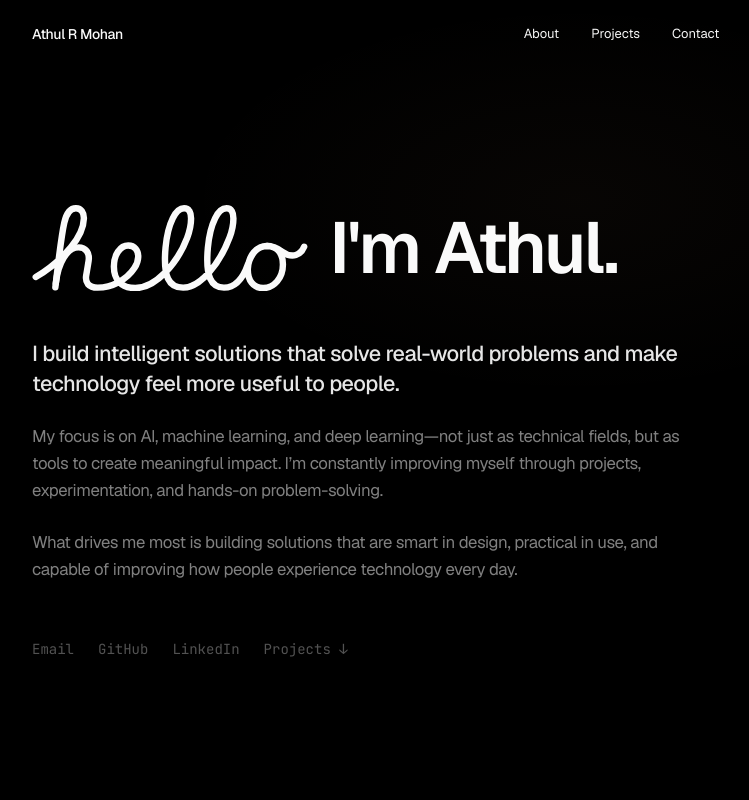
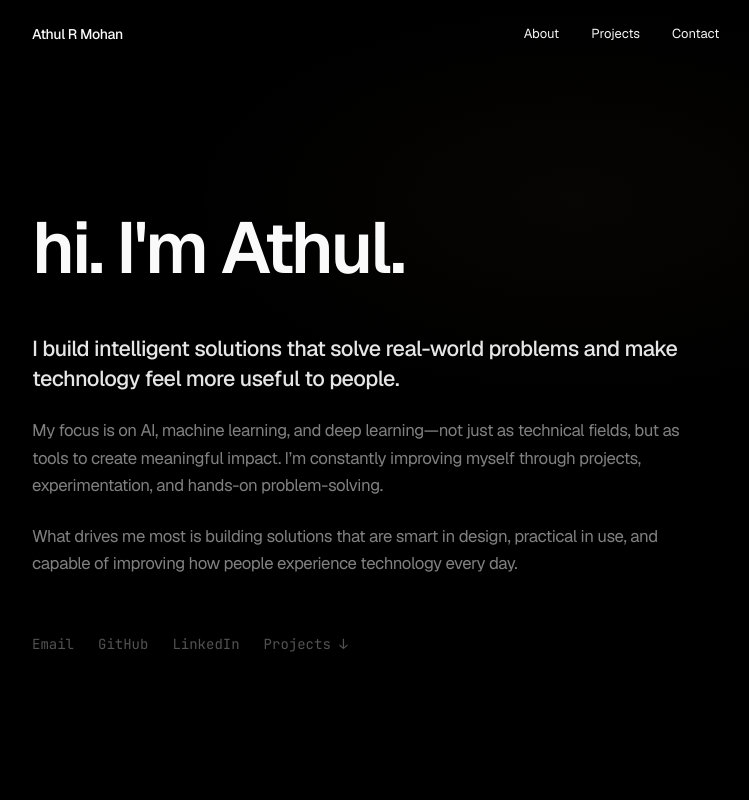
Before and after one commit to AthulRm18/athul-portfolio, a Next.js app: page / in a window 1280 px wide. Shown: the top 800 px of the page, without its empty margins (64-813 px from the left). Built offline with nearby package versions, Linux system fonts and the light colour scheme.

Commit message:
fix: remove apple hello component, animate Athul only on first visit

```diff
--- a/src/components/about/AboutSection.tsx
+++ b/src/components/about/AboutSection.tsx
@@ -2,13 +2,20 @@
 
 import { motion } from "framer-motion";
 import Link from "next/link";
-import { useState } from "react";
+import { useState, useEffect } from "react";
 import { stagger } from "@/lib/motion";
 import { site, gmailComposeUrl } from "@/lib/data/site";
-import { AppleHelloEffectEnglish } from "@/components/apple-hello-effect-english";
 
 export function AboutSection() {
-  const [showName, setShowName] = useState(false);
+  const [isFirstVisit, setIsFirstVisit] = useState(true);
+
+  useEffect(() => {
+    if (sessionStorage.getItem("athulAnimated")) {
+      setIsFirstVisit(false);
+    } else {
+      sessionStorage.setItem("athulAnimated", "true");
+    }
+  }, []);
 
   return (
     <section
@@ -25,17 +32,16 @@ export function AboutSection() {
           variants={stagger.item}
           className="flex flex-wrap items-center gap-[0.3em] mb-4 text-[clamp(2.75rem,7vw,4.5rem)] font-semibold tracking-[-0.04em] leading-[1.05]"
         >
-          <AppleHelloEffectEnglish
-            className="h-[1.2em] text-fg"
-            durationScale={1.1}
-            onAnimationComplete={() => setShowName(true)}
-          />
           <div className="flex items-center whitespace-nowrap">
-            I&apos;m&nbsp;
+            hi. I&apos;m&nbsp;
             <motion.span
               initial={{ opacity: 0, filter: "blur(10px)", y: 10 }}
-              animate={showName ? { opacity: 1, filter: "blur(0px)", y: 0 } : {}}
-              transition={{ duration: 1.2, ease: "easeOut" }}
+              animate={{ opacity: 1, filter: "blur(0px)", y: 0 }}
+              transition={{
+                duration: isFirstVisit ? 1.2 : 0,
+                ease: "easeOut",
+                delay: isFirstVisit ? 0.3 : 0
+              }}
               className="inline-block hover:text-white transition-colors"
             >
               Athul.
--- a/src/components/apple-hello-effect-english.tsx
+++ /dev/null
@@ -1,84 +0,0 @@
-"use client"
-
-import type { ComponentProps } from "react"
-import type { TargetAndTransition } from "motion/react"
-import { motion } from "motion/react"
-
-import { cn } from "@/lib/utils"
-
-const initialProps: TargetAndTransition = {
-  pathLength: 0,
-  opacity: 0,
-}
-
-const animateProps: TargetAndTransition = {
-  pathLength: 1,
-  opacity: 1,
-}
-
-export type AppleHelloEffectEnglishProps = Omit<
-  ComponentProps<typeof motion.svg>,
-  "durationScale" | "onAnimationComplete"
-> & {
-  /**
-   * Scales the duration and delay of the handwriting animation.
-   * Values below 1 speed up, values above 1 slow down.
-   * @defaultValue 1
-   */
-  durationScale?: number
-  /** Called when the full handwriting animation completes. */
-  onAnimationComplete?: () => void
-}
-
-export function AppleHelloEffectEnglish({
-  className,
-  durationScale = 1,
-  onAnimationComplete,
-  ...props
-}: AppleHelloEffectEnglishProps) {
-  const calc = (x: number) => x * durationScale
-
-  return (
-    <motion.svg
-      className={cn("h-20", className)}
-      xmlns="http://www.w3.org/2000/svg"
-      viewBox="0 0 638 200"
-      fill="none"
-      stroke="currentColor"
-      strokeWidth="14.8883"
-      strokeLinecap="round"
-      initial={{ opacity: 1 }}
-      exit={{ opacity: 0 }}
-      transition={{ duration: 0.5 }}
-      {...props}
-    >
-      <title>hello</title>
-
-      {/* h1 */}
-      <motion.path
-        d="M8.69214 166.553C36.2393 151.239 61.3409 131.548 89.8191 98.0295C109.203 75.1488 119.625 49.0228 120.122 31.0026C120.37 17.6036 113.836 7.43883 101.759 7.43883C88.3598 7.43883 79.9231 17.6036 74.7122 40.9363C69.005 66.5793 64.7866 96.0036 54.1166 190.356"
-        initial={initialProps}
-        animate={animateProps}
-        transition={{
-          duration: calc(0.8),
-          ease: "easeInOut",
-          opacity: { duration: 0.4 },
-        }}
-      />
-
-      {/* h2, ello */}
-      <motion.path
-        d="M55.1624 181.135C60.6251 133.114 81.4118 98.0479 107.963 98.0479C123.844 98.0479 133.937 110.703 131.071 128.817C129.457 139.487 127.587 150.405 125.408 163.06C122.869 178.941 130.128 191.348 152.122 191.348C184.197 191.348 219.189 173.523 237.097 145.915C243.198 136.509 245.68 128.073 245.928 119.884C246.176 104.996 237.739 93.8296 222.851 93.8296C203.992 93.8296 189.6 115.17 189.6 142.465C189.6 171.745 205.481 192.341 239.208 192.341C285.066 192.341 335.86 137.292 359.199 75.8585C365.788 58.513 368.26 42.4065 368.26 31.1512C368.26 17.8057 364.042 7.55823 352.131 7.55823C340.469 7.55823 332.777 16.6141 325.829 30.9129C317.688 47.4967 311.667 71.4162 309.203 98.4549C303 166.301 316.896 191.348 349.936 191.348C390 191.348 434.542 135.534 457.286 75.6686C463.803 58.513 466.275 42.4065 466.275 31.1512C466.275 17.8057 462.057 7.55823 450.146 7.55823C438.484 7.55823 430.792 16.6141 423.844 30.9129C415.703 47.4967 409.682 71.4162 407.218 98.4549C401.015 166.301 414.911 191.348 444.416 191.348C473.874 191.348 489.877 165.67 499.471 138.402C508.955 111.447 520.618 94.8221 544.935 94.8221C565.035 94.8221 580.916 109.71 580.916 137.75C580.916 168.768 560.792 192.093 535.362 192.341C512.984 192.589 498.285 174.475 499.774 147.179C501.511 116.907 519.873 94.8221 543.943 94.8221C557.839 94.8221 569.51 100.999 578.682 107.725C603.549 125.866 622.709 114.656 630.047 96.7186"
-        initial={initialProps}
-        animate={animateProps}
-        transition={{
-          duration: calc(2.8),
-          ease: "easeInOut",
-          delay: calc(0.7),
-          opacity: { duration: 0.7, delay: calc(0.7) },
-        }}
-        onAnimationComplete={onAnimationComplete}
-      />
-    </motion.svg>
-  )
-}
```
